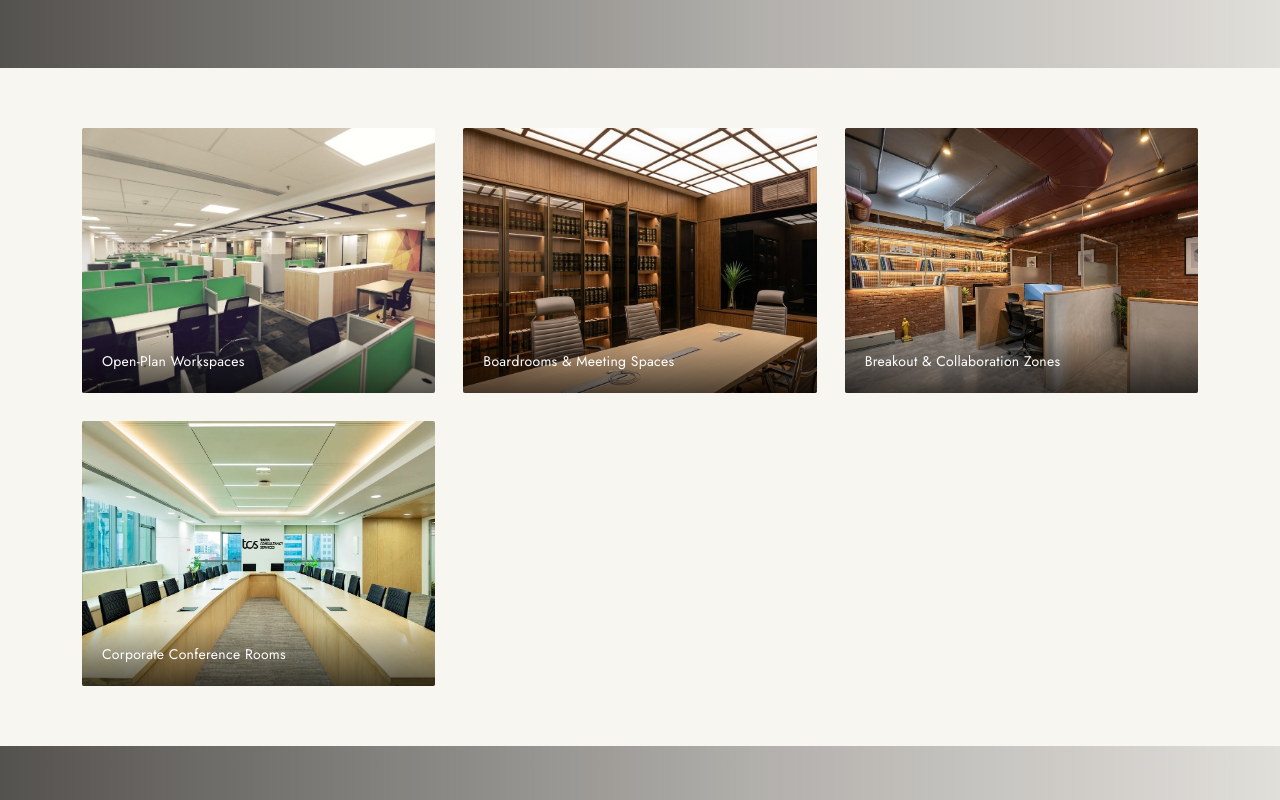
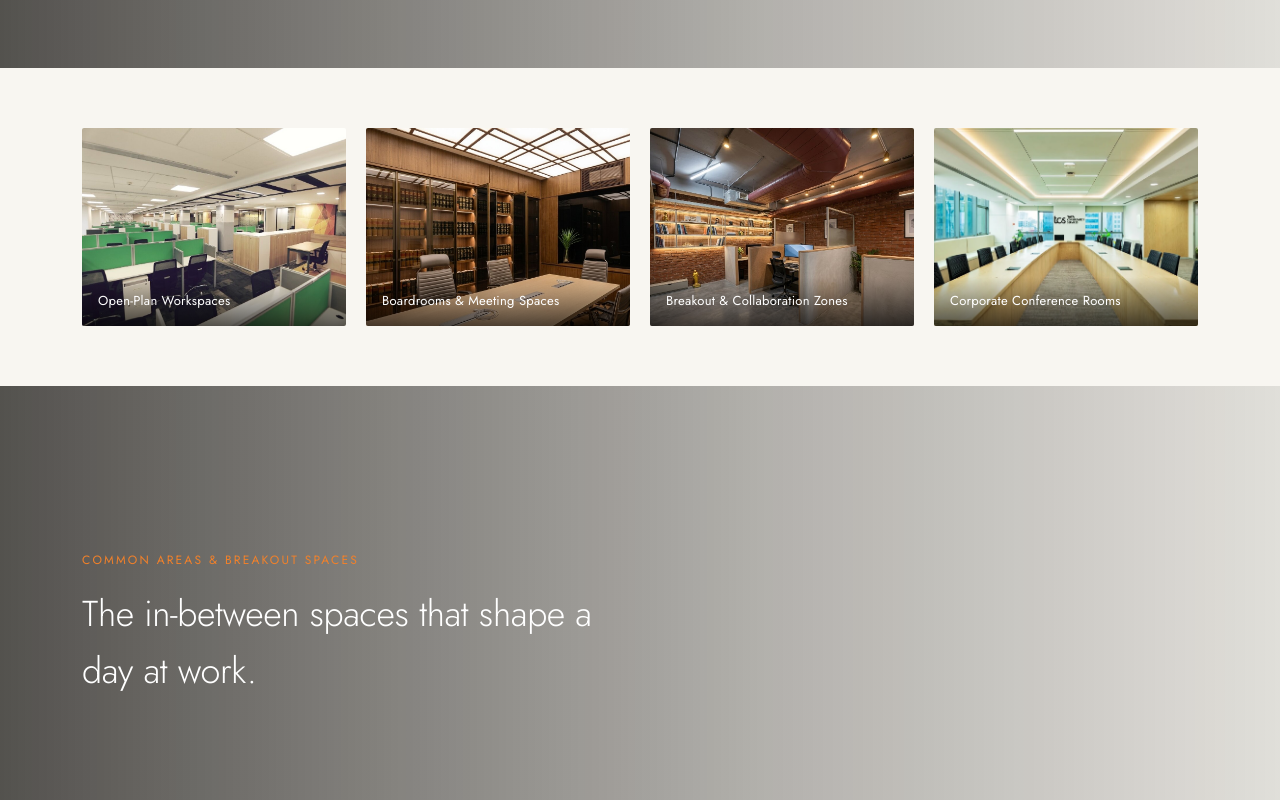
Before and after one commit to amangarg211-bot/gnt-website, a website: page index.html in a window 1280 px wide. Shown: the part 4320-5120 px from the top of the page. Drawn offline with Linux system fonts and the light colour scheme.

Commit message:
Show all 4 project photos in a single row for each category

```diff
--- a/styles.css
+++ b/styles.css
@@ -443,8 +443,8 @@ h2{
 
 .work-grid{
   display:grid;
-  grid-template-columns:repeat(3, 1fr);
-  gap:28px;
+  grid-template-columns:repeat(4, 1fr);
+  gap:20px;
 }
 .work-card{
   position:relative;
@@ -462,8 +462,9 @@ h2{
 .work-card figcaption{
   position:absolute;
   left:0; right:0; bottom:0;
-  padding:20px;
-  font-size:14px;
+  padding:16px;
+  font-size:13px;
+  line-height:1.3;
   color:var(--white);
   background:linear-gradient(0deg, rgba(0,0,0,0.65), transparent);
   letter-spacing:0.02em;
@@ -728,7 +729,7 @@ h2{
 
   .services-grid{ grid-template-columns:1fr; }
   .work-grid{ grid-template-columns:1fr 1fr; }
-  .work-card.wide{ grid-column:span 2; }
+  .work-card.wide{ grid-column:span 1; }
   .premium-grid{ grid-template-columns:1fr 1fr; }
   .contact-grid{ grid-template-columns:1fr; gap:56px; }
   .about, .services, .process, .contact{ padding:90px 0; }
```
